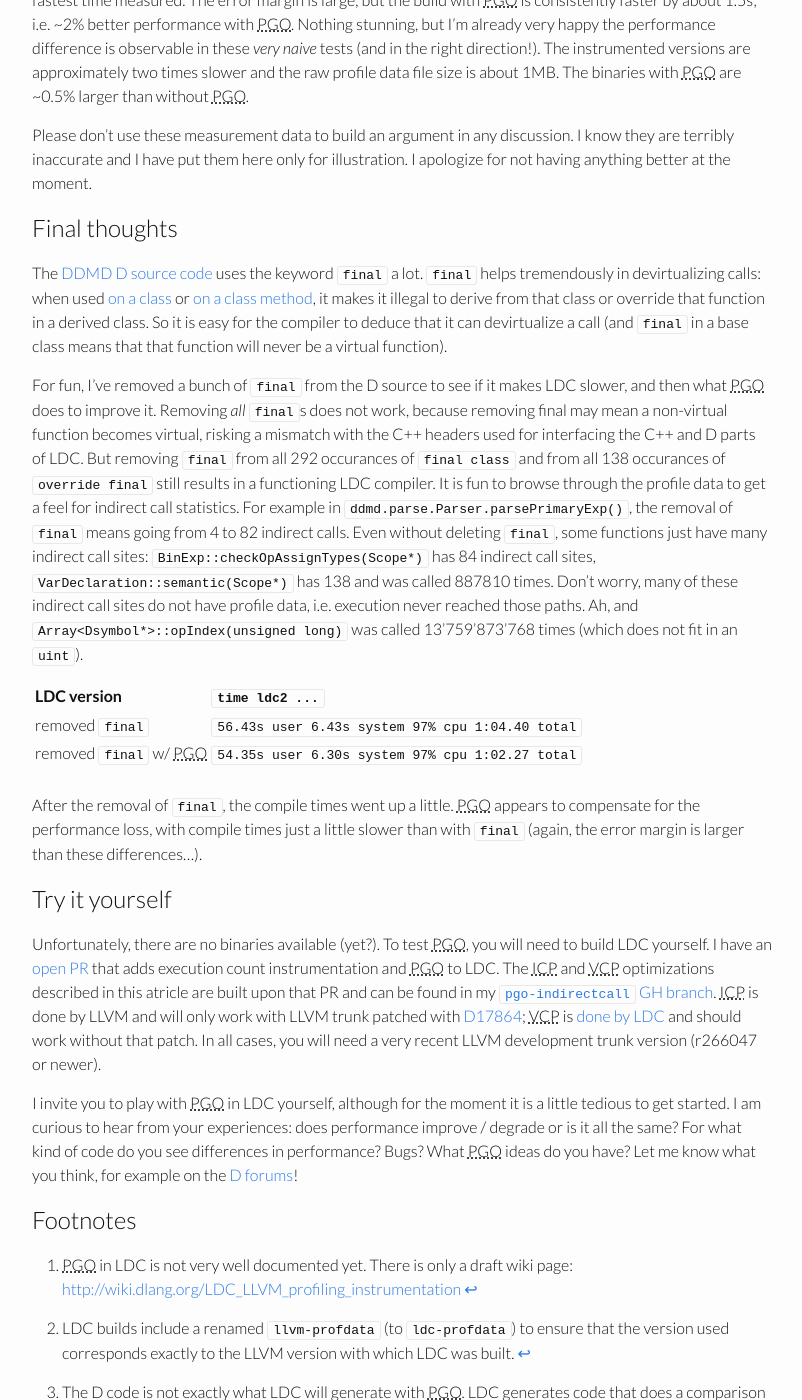
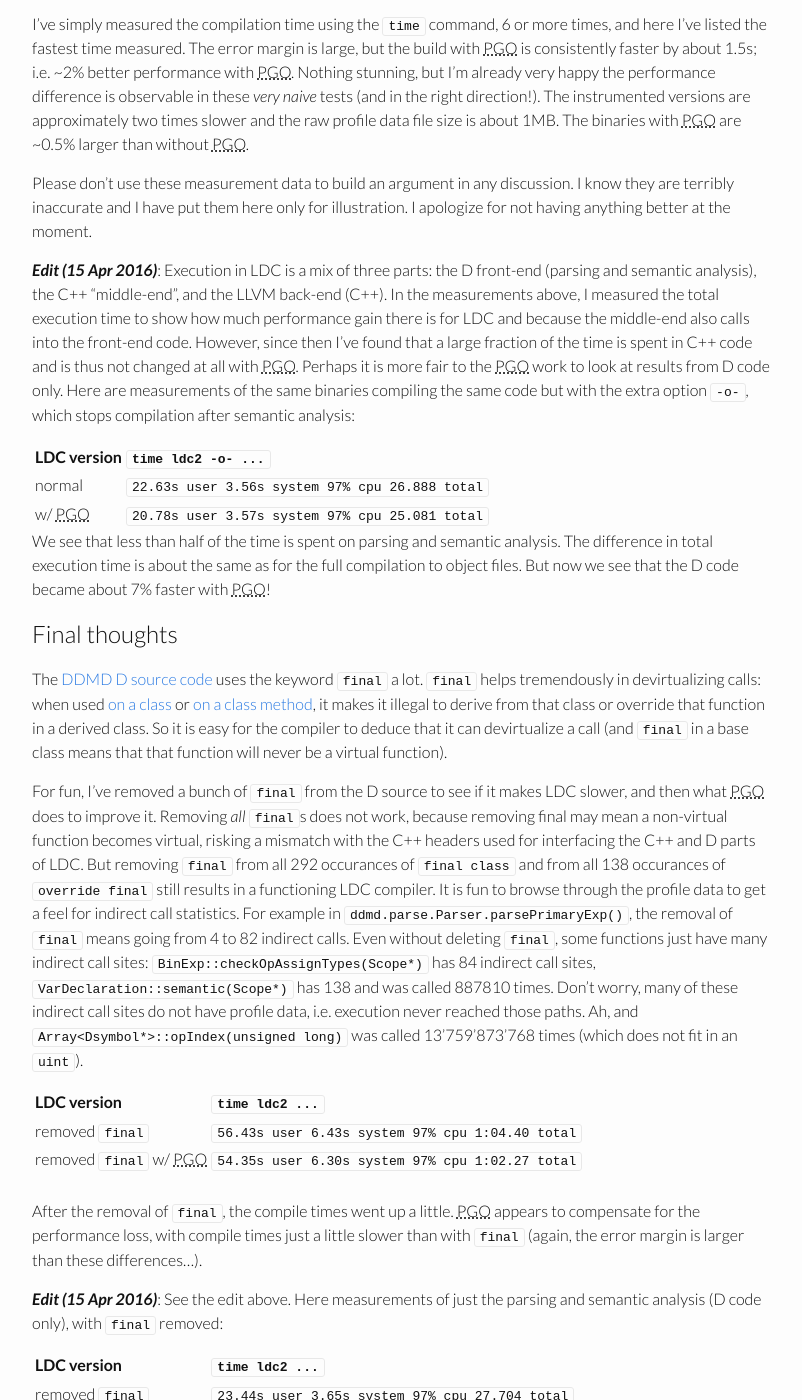
Before and after one commit to JohanEngelen/johanengelen.github.io, a Jekyll site: the page built from _posts/2016-04-13-PGO-in-LDC-virtual-calls.md, in a window 1280 px wide and 1400 px high, scrolled down 7965 px. Shown: the whole window, without its empty margins (238-1040 px from the left). Built offline with Jekyll 4.4.1, drawn with Linux system fonts in a browser that asks for light colours; some of the changed text lies outside the part shown.

Commit message:
Update PGO virtual calls with measurements of just D code.

```diff
--- a/_posts/2016-04-13-PGO-in-LDC-virtual-calls.md
+++ b/_posts/2016-04-13-PGO-in-LDC-virtual-calls.md
@@ -1,12 +1,13 @@
 ---
 layout: post
-title:  "PGO: Optimizing D's virtual calls"
+title:  "PGO: Optimizing D's virtual function calls"
 categories: LDC
 ---
 
 Part 1 on profile-guided optimizations (PGO) in [LDC](https://wiki.dlang.org/LDC).
 An article about optimization of virtual (class) function calls using profile data by transforming indirect calls to direct calls, with a description of how this is implemented in LDC using [LLVM](http://llvm.org/).
-
+_Edit (15 Apr 2016)_: The D code of LDC performs 7% faster (on the testcase) when compiled with PGO.
+_Edit (15 Apr 2016)_: I added "function" to the title so my father no longer thinks this is about video phone calls.
 
 *[PGO]: Profile-Guided Optimization
 *[ICP]: Indirect Call Promotion
@@ -317,6 +318,20 @@ The binaries with PGO are ~0.5% larger than without PGO.
 
 Please don't use these measurement data to build an argument in any discussion. I know they are terribly inaccurate and I have put them here only for illustration. I apologize for not having anything better at the moment.
 
+***Edit (15 Apr 2016)***:
+Execution in LDC is a mix of three parts: the D front-end (parsing and semantic analysis), the C++ "middle-end", and the LLVM back-end (C++). In the measurements above, I measured the total execution time to show how much performance gain there is for LDC and because the middle-end also calls into the front-end code. However, since then I've found that a large fraction of the time is spent in C++ code and is thus not changed at all with PGO. Perhaps it is more fair to the PGO work to look at results from D code only. Here are measurements of the same binaries compiling the same code but with the extra option `-o-`, which stops compilation after semantic analysis:
+
+|-----------------+-----------------------------------------------|
+| LDC version     | `time ldc2 -o- ...`    |
+|:--------------|:----------------------------------------------|
+| normal          |`22.63s user 3.56s system 97% cpu 26.888 total` |
+|----
+| w/ PGO          |`20.78s user 3.57s system 97% cpu 25.081 total` |
+|=====
+
+We see that less than half of the time is spent on parsing and semantic analysis. The difference in total execution time is about the same as for the full compilation to object files. But now we see that the D code became about 7% faster with PGO!
+
+
 # Final thoughts
 
 The [DDMD D source code](https://github.com/D-Programming-Language/dmd/tree/master/src) uses the keyword `final` a lot. `final` helps tremendously in devirtualizing calls: when used [on a class](https://dlang.org/spec/class.html#final) or [on a class method](https://dlang.org/spec/function.html#virtual-functions), it makes it illegal to derive from that class or override that function in a derived class. So it is easy for the compiler to deduce that it can devirtualize a call (and `final` in a base class means that that function will never be a virtual function).
@@ -334,6 +349,19 @@ It is fun to browse through the profile data to get a feel for indirect call sta
 
 <br> After the removal of `final`, the compile times went up a little. PGO appears to compensate for the performance loss, with compile times just a little slower than with `final` (again, the error margin is larger than these differences...).
 
+***Edit (15 Apr 2016)***:
+See the edit above. Here measurements of just the parsing and semantic analysis (D code only), with `final` removed:
+
+|-----------------+-----------------------------------------------|
+| LDC version     | `time ldc2 ...`    |
+|:--------------|:----------------------------------------------|
+| removed `final` |`23.44s user 3.65s system 97% cpu 27.704 total` |
+|----
+| removed `final` w/ PGO  |`20.85s user 3.51s system 97% cpu 24.942 total` |
+|=====
+
+The results are the same as before, but more dramatic. The PGO build without `final` is as fast as the PGO build with `final`, PGO appears to be able to completely compensate for the loss of devirtualization with `final`. The performance improvement with PGO is 10%!
+
 # Try it yourself
 
 Unfortunately, there are no binaries available (yet?). To test PGO, you will need to build LDC yourself. I have an [open PR](https://github.com/ldc-developers/ldc/pull/1219) that adds execution count instrumentation and PGO to LDC. The ICP and VCP optimizations described in this atricle are built upon that PR and can be found in my [`pgo-indirectcall` GH branch](https://github.com/JohanEngelen/ldc/tree/pgo-indirectcall). ICP is done by LLVM and will only work with LLVM trunk patched with [D17864](http://reviews.llvm.org/D17864); VCP is [done by LDC](https://github.com/JohanEngelen/ldc/blob/pgo-indirectcall/gen/tocall.cpp#L886-L944) and should work without that patch. In all cases, you will need a very recent LLVM development trunk version (r266047 or newer).
```
